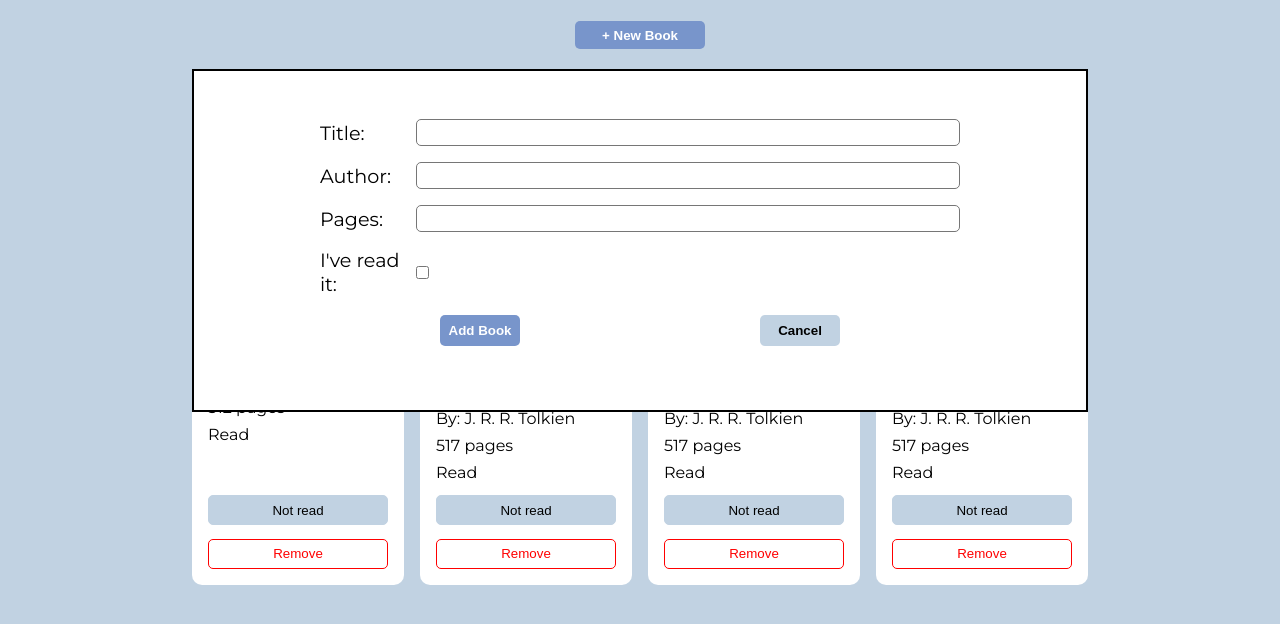
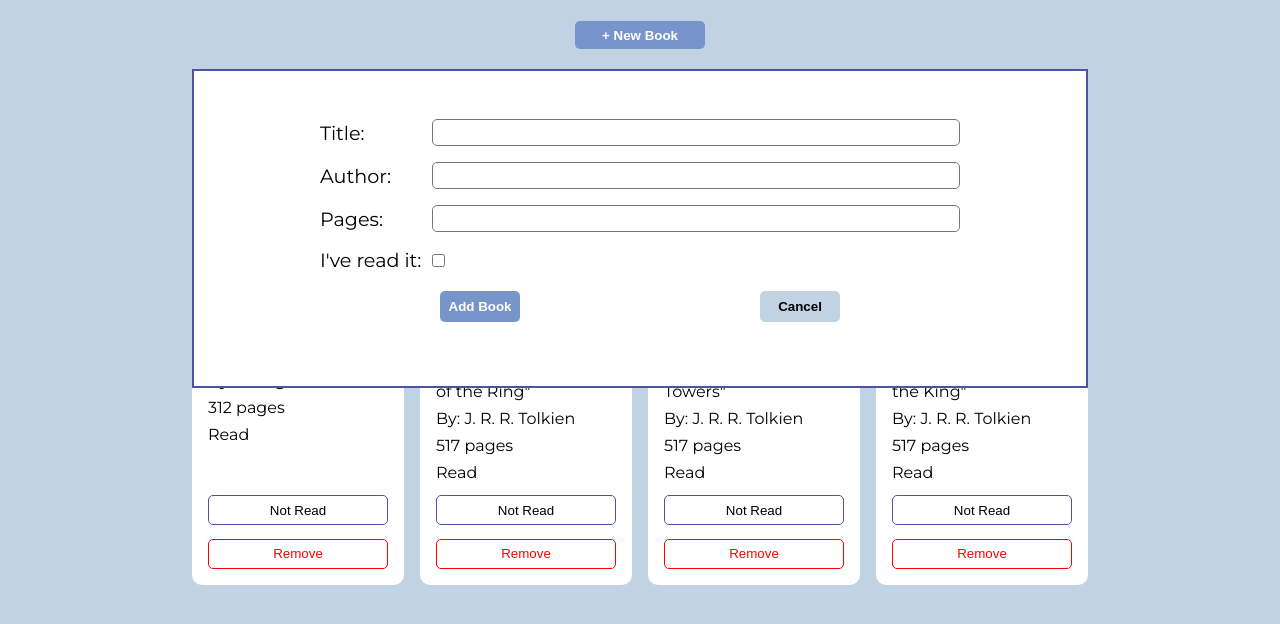
Before and after one commit to jcidp/library, a plain HTML site: page index.html in a window 1280 px wide. Both pictures are taken after a click on the button "+ New Book". Shown: the part 76-700 px from the top of the page. Drawn offline with Linux system fonts and the light colour scheme.

Commit message:
Fix some style problems

```diff
--- a/scripts.js
+++ b/scripts.js
@@ -59,7 +59,7 @@ function displayBook(book) {
     let btnContainer = document.createElement("div");
     btnContainer.classList.add("btn-container");
     let readBtn = document.createElement("button");
-    readBtn.textContent = book.read ? "Not read" : "Read";
+    readBtn.textContent = book.read ? "Not Read" : "Read";
     readBtn.addEventListener("click", toggleBookRead);
     btnContainer.appendChild(readBtn);
     let btn = document.createElement("button");
--- a/styles.css
+++ b/styles.css
@@ -84,8 +84,8 @@ li {
 }
 
 .btn-container>button:first-of-type {
-    border: 1px solid var(--bg-color);
-    background-color: var(--bg-color);
+    border: 1px solid var(--secondary-color);
+    background-color: transparent;
 }
 
 .btn-container>button:last-of-type {
@@ -105,14 +105,13 @@ main {
 #book-form {
     display: none;
     position: absolute;
-    padding: 3em;
+    padding: 3em 2em;
     top: 3em;
     left: 2em;
     right: 2em;
     min-height: min-content;
     background-color: white;
-    border: 2px solid black;
-    grid-template-columns: 4rem 1fr;
+    border: 2px solid var(--secondary-color);
 }
 
 .form-content {
@@ -126,7 +125,7 @@ label, .form-btns {
 
 .text-inputs {
     display: grid;
-    grid-template-columns: 6rem 1fr;
+    grid-template-columns: 7rem 1fr;
     row-gap: 1em;
     align-items: center;
     margin-bottom: 1em;
```
